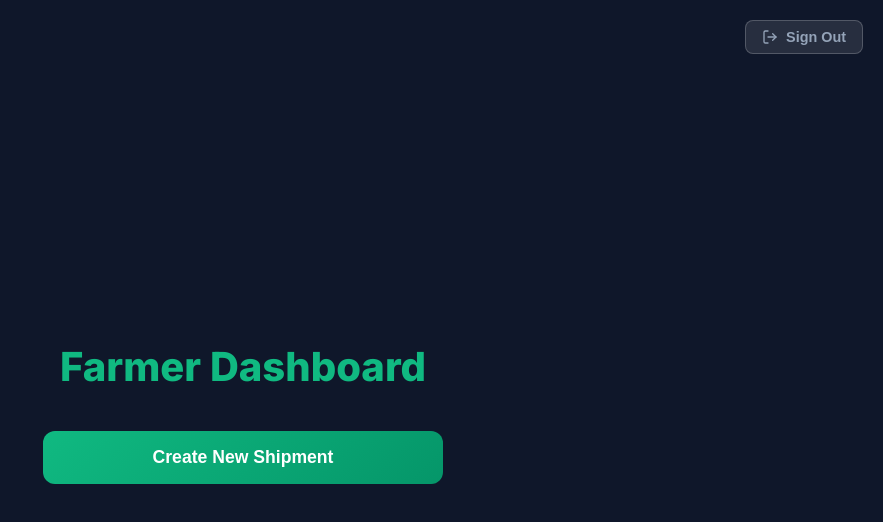
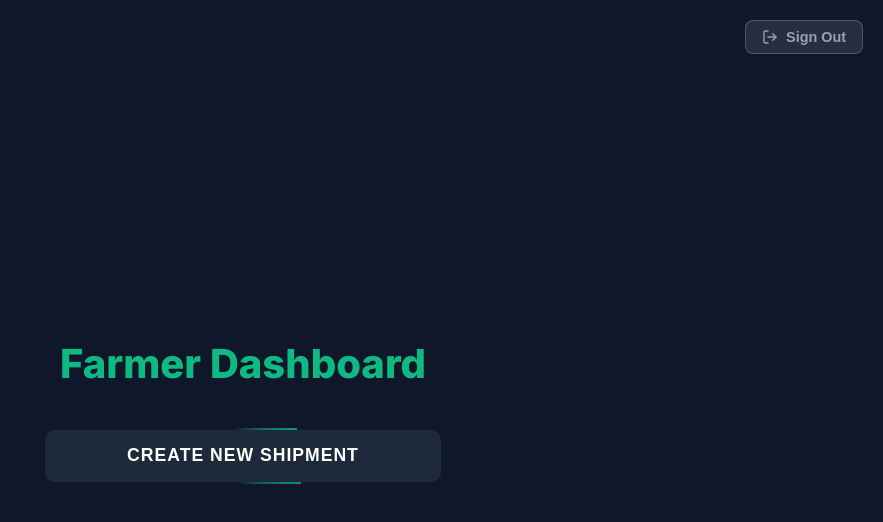
Before and after one commit to Muhammad0320/agritech, a Next.js app in the folder frontend/: page /farmer in a window 1280 px wide. Shown: the top 522 px of the page, without its empty margins (397-1280 px from the left). Built offline with nearby package versions, Linux system fonts and the light colour scheme; no server answers.

Commit message:
chore: add two feat

```diff
--- a/frontend/src/actions/logistics.ts
+++ b/frontend/src/actions/logistics.ts
@@ -44,7 +44,6 @@ export async function joinShipmentAction(pickupCode: string) {
   console.log("joinShipmentAction - Token from cookie:", token ? "FOUND" : "MISSING");
   if (token) console.log("Token sample:", token.substring(0, 10) + "...");
 
-  console.log(token, "---------------- Token -------------------")
 
   try {
     const response = await fetchClient<{ success: boolean, shipment_id: string, origin_lat: number, origin_lon: number }>("/api/shipments/pickup", {
@@ -75,6 +74,9 @@ export async function reportIncidentAction(lat: number, lng: number, type: strin
   const token = cookieStore.get("token")?.value;
   const truckId = cookieStore.get("active_truck")?.value || "unknown_truck";
   const shipmentId = cookieStore.get("active_shipment")?.value || "unknown_shipment";
+
+  console.log("reportIncidentAction - Truck ID ------------:", truckId);
+  console.log("reportIncidentAction - Shipment ID -------------- :", shipmentId);
 
   try {
     await fetchClient("/api/telemetry/incident", {
--- a/frontend/src/components/ui/ShimmerButton.tsx
+++ b/frontend/src/components/ui/ShimmerButton.tsx
@@ -2,12 +2,12 @@
 
 import styled, { keyframes, css } from 'styled-components';
 
-const shimmer = keyframes`
-  0% {
-    background-position: -200% 0;
+const rotate = keyframes`
+  from {
+    transform: rotate(0deg);
   }
-  100% {
-    background-position: 200% 0;
+  to {
+    transform: rotate(360deg);
   }
 `;
 
@@ -17,48 +17,59 @@ interface ButtonProps {
   $variant?: 'primary' | 'danger' | 'neutral';
 }
 
-const StyledButton = styled.button<ButtonProps & { $isLoading?: boolean }>`
+const ButtonContainer = styled.button<ButtonProps & { $isLoading?: boolean }>`
+  position: relative;
   width: 100%;
-  padding: 16px;
+  height: 56px;
   border: none;
   border-radius: 12px;
-  font-size: 1.1rem;
-  font-weight: 600;
+  padding: 0;
+  background: transparent;
   cursor: pointer;
-  transition: transform 0.2s, box-shadow 0.2s;
-  color: white;
-  position: relative;
   overflow: hidden;
-
-  /* Normal State Colors */
-  background: ${({ $variant }) =>
-    $variant === 'danger' ? 'linear-gradient(135deg, #ef4444 0%, #dc2626 100%)' :
-    $variant === 'neutral' ? '#334155' :
-    'linear-gradient(135deg, #10b981 0%, #059669 100%)' // Primary Default
-  };
-
-  /* Loading State */
-  ${({ $isLoading }) => $isLoading && css`
-    cursor: not-allowed;
-    background: linear-gradient(
-      45deg,
-      #10b981 25%,
-      #34d399 50%,
-      #10b981 75%
-    );
-    background-size: 200% 100%;
-    animation: ${shimmer} 1.5s infinite linear;
-    color: #fff;
-  `}
+  transition: transform 0.2s;
 
   &:active {
-    transform: ${({ $isLoading }) => $isLoading ? 'none' : 'scale(0.98)'};
+    transform: scale(0.98);
   }
 
   &:disabled {
-    opacity: ${({ $isLoading }) => $isLoading ? 1 : 0.7};
+    opacity: 0.7;
     cursor: not-allowed;
   }
+`;
+
+const TravelingLight = styled.div`
+  position: absolute;
+  top: -50%;
+  left: -50%;
+  width: 200%;
+  height: 200%;
+  background: conic-gradient(
+    from 0deg,
+    transparent 0%,
+    transparent 20%,
+    #10b981 50%,
+    transparent 80%
+  );
+  animation: ${rotate} 2s linear infinite;
+  z-index: 1;
+`;
+
+const ContentLayer = styled.div<{ $isLoading?: boolean }>`
+  position: absolute;
+  inset: 2px; /* Creates the border width */
+  background: #1e293b; /* Dark Slate */
+  border-radius: 10px; /* Slightly less than container to match curve */
+  z-index: 2;
+  display: flex;
+  align-items: center;
+  justify-content: center;
+  color: white;
+  font-size: 1.1rem;
+  font-weight: 700;
+  letter-spacing: 1px;
+  text-transform: uppercase;
 `;
 
 export default function ShimmerButton({
@@ -68,12 +79,18 @@ export default function ShimmerButton({
   ...props
 }: React.ButtonHTMLAttributes<HTMLButtonElement> & ButtonProps) {
   return (
-    <StyledButton
+    <ButtonContainer
       $isLoading={isLoading}
       disabled={isLoading || props.disabled}
       {...props}
     >
-      {isLoading ? loadingText : children}
-    </StyledButton>
+      {/* The spinning light layer */}
+      <TravelingLight />
+
+      {/* The content layer sitting on top */}
+      <ContentLayer $isLoading={isLoading}>
+        {isLoading ? loadingText : children}
+      </ContentLayer>
+    </ButtonContainer>
   );
 }
```
